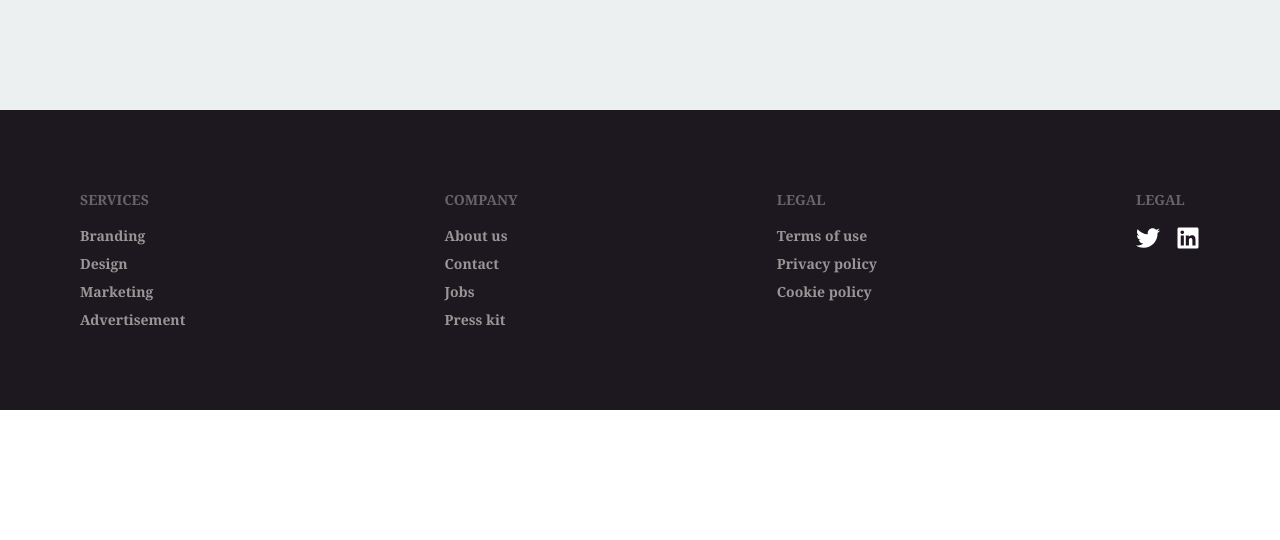
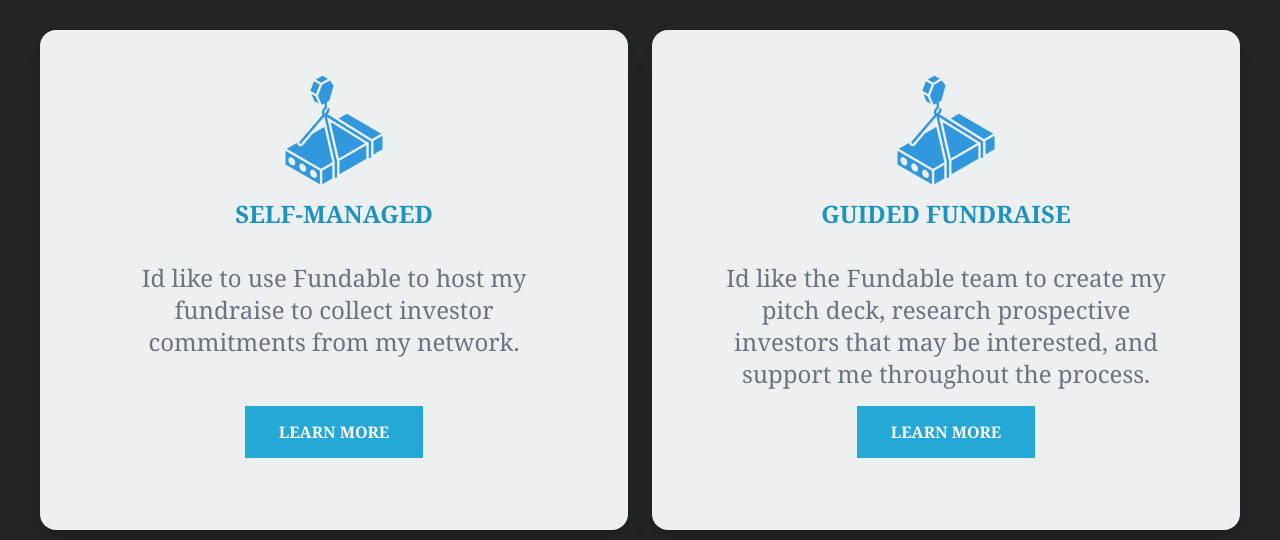
Before and after one commit to HabiburRahman02/a10_fund_web_client, a React (Vite) app: page / in a window 1280 px wide. Shown: the part 1158-1698 px from the top of the page. Before the commit the page ends 1568 px from the top, so only its background shows below. Built offline with nearby package versions, Linux system fonts and the light colour scheme; no server answers.

Commit message:
added extra startup section in the home page

```diff
--- /dev/null
+++ b/src/components/StartUp/StartUp.jsx
@@ -0,0 +1,54 @@
+import selfImg from '../../assets/startup/self-managed-icon.svg'
+import guidedImg from '../../assets/startup/guided-fundraise-icon.svg'
+import { Link } from 'react-router-dom';
+
+const StartUp = () => {
+    return (
+        <div className="bg-[#242424]">
+            <div className="grid grid-cols-1 md:grid-cols-2 gap-6 max-w-[1200px] mx-auto py-20">
+                <div className="card bg-[#ECF0F1] w-full shadow-xl p-10">
+                    <figure>
+                        <img
+                            src={selfImg}
+                            alt="Shoes" />
+                    </figure>
+                    <h2 className="card-title text-2xl uppercase text-[rgb(29,146,189)] text-center mx-auto mt-2">Self-Managed</h2>
+                    <div className="card-body text-center mx-auto">
+                        <p className='text-2xl text-gray-500'>Id like to use Fundable to host my fundraise to collect investor commitments from my network.</p>
+                        <div className="card-actions justify-center">
+                            <Link to='/'>
+                                <button className="uppercase mt-2 bg-[rgb(37,168,214)] py-3 px-8  text-white font-bold
+                                    border-[2px]
+                                    border-transparent hover:border-[2px] hover:border-[rgb(37,168,214)] hover:text-[rgb(37,168,214)] hover:bg-transparent transition-all">
+                                    Learn More
+                                </button>
+                            </Link>
+                        </div>
+                    </div>
+                </div>
+                <div className="card bg-[#ECF0F1] w-full shadow-xl p-10">
+                    <figure>
+                        <img
+                            src={selfImg}
+                            alt="Shoes" />
+                    </figure>
+                    <h2 className="card-title text-2xl uppercase text-[rgb(29,146,189)] text-center mx-auto mt-2">Guided Fundraise</h2>
+                    <div className="card-body text-center mx-auto">
+                        <p className='text-2xl text-gray-500'>Id like the Fundable team to create my pitch deck, research prospective investors that may be interested, and support me throughout the process.</p>
+                        <div className="card-actions justify-center">
+                            <Link to='/'>
+                                <button className="uppercase mt-2 bg-[rgb(37,168,214)] py-3 px-8  text-white font-bold
+                                    border-[2px]
+                                    border-transparent hover:border-[2px] hover:border-[rgb(37,168,214)] hover:text-[rgb(37,168,214)] hover:bg-transparent transition-all">
+                                    Learn More
+                                </button>
+                            </Link>
+                        </div>
+                    </div>
+                </div>
+            </div>
+        </div>
+    );
+};
+
+export default StartUp;
--- a/src/pages/Home/Home/Home.jsx
+++ b/src/pages/Home/Home/Home.jsx
@@ -1,4 +1,5 @@
 import RunningCampaign from "../../../components/RunningCampaign/RunningCampaign";
+import StartUp from "../../../components/StartUp/StartUp";
 import Banner from "../Slider/Slider";
 
 
@@ -7,6 +8,7 @@
         <div>
             <Banner></Banner>
             <RunningCampaign></RunningCampaign>
+            <StartUp></StartUp>
         </div>
     );
 };
--- a/src/pages/Home/Slider/Slider.jsx
+++ b/src/pages/Home/Slider/Slider.jsx
@@ -12,7 +12,7 @@
 
 const Banner = () => {
     return (
-        <div className='mb-20'>
+        <div className=''>
             <AutoplaySlider
                 play={true}
                 cancelOnInteraction={false}
--- a/src/pages/MyDonation/MyDonationCard.jsx
+++ b/src/pages/MyDonation/MyDonationCard.jsx
@@ -10,8 +10,8 @@
                     className="h-44 object-cover w-full"
                     src={photoUrl}
                     alt="Campaign" />
-                <div className="bg-blue-500 py-1 text-center mx-auto">
-                    <span className="w-full uppercase text-xs text-white font-bold">Donate Already</span>
+                <div className="bg-[rgb(37,168,214)] py-1 text-center mx-auto">
+                    <span className="w-full capitalize text-base text-white font-bold">Donate Already</span>
                 </div>
             </figure>
             <div className="space-y-2 flex flex-col justify-between flex-grow">
```
Also changed, not shown: src/assets/startup/guided-fundraise-icon.svg (added), src/assets/startup/self-managed-icon.svg (added).
